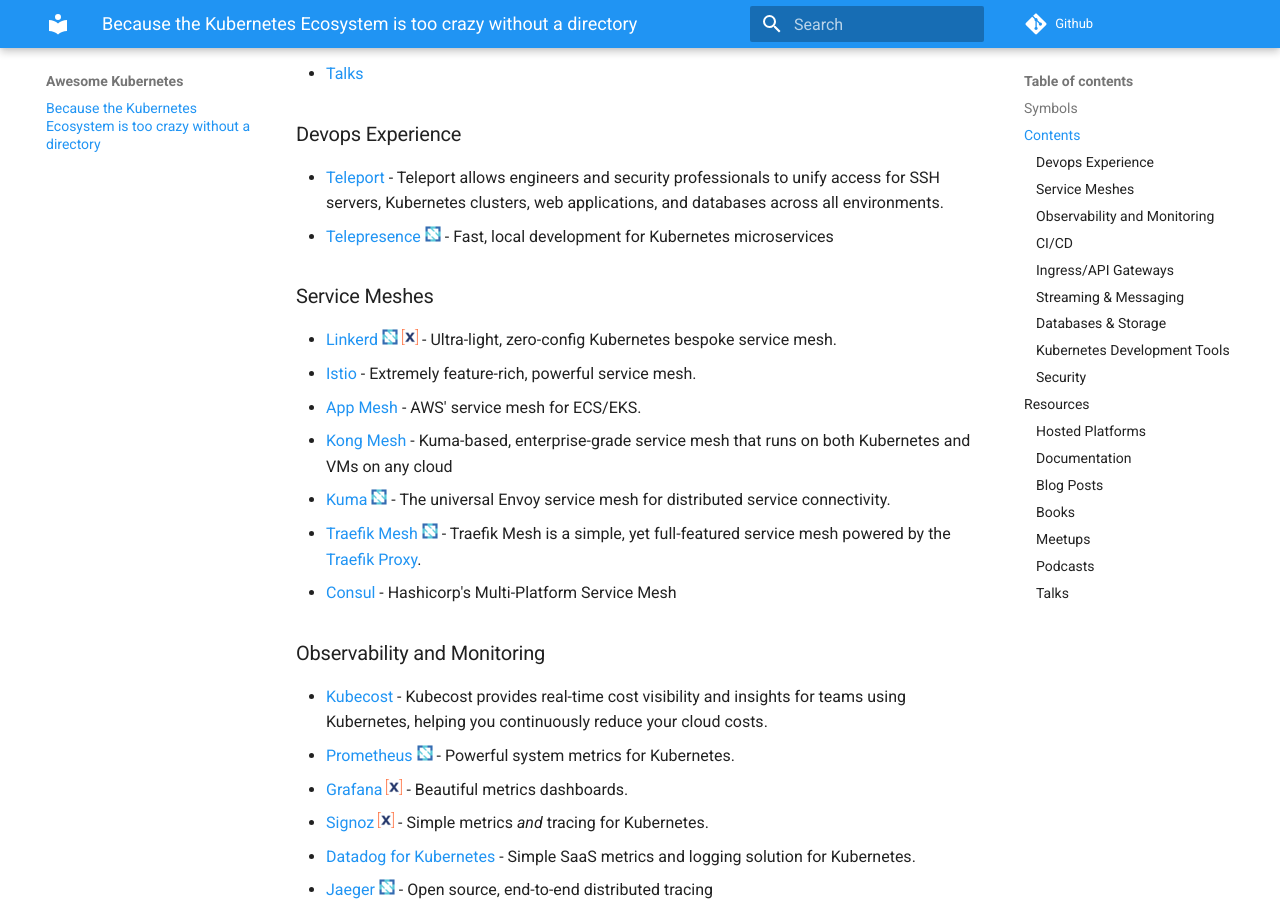
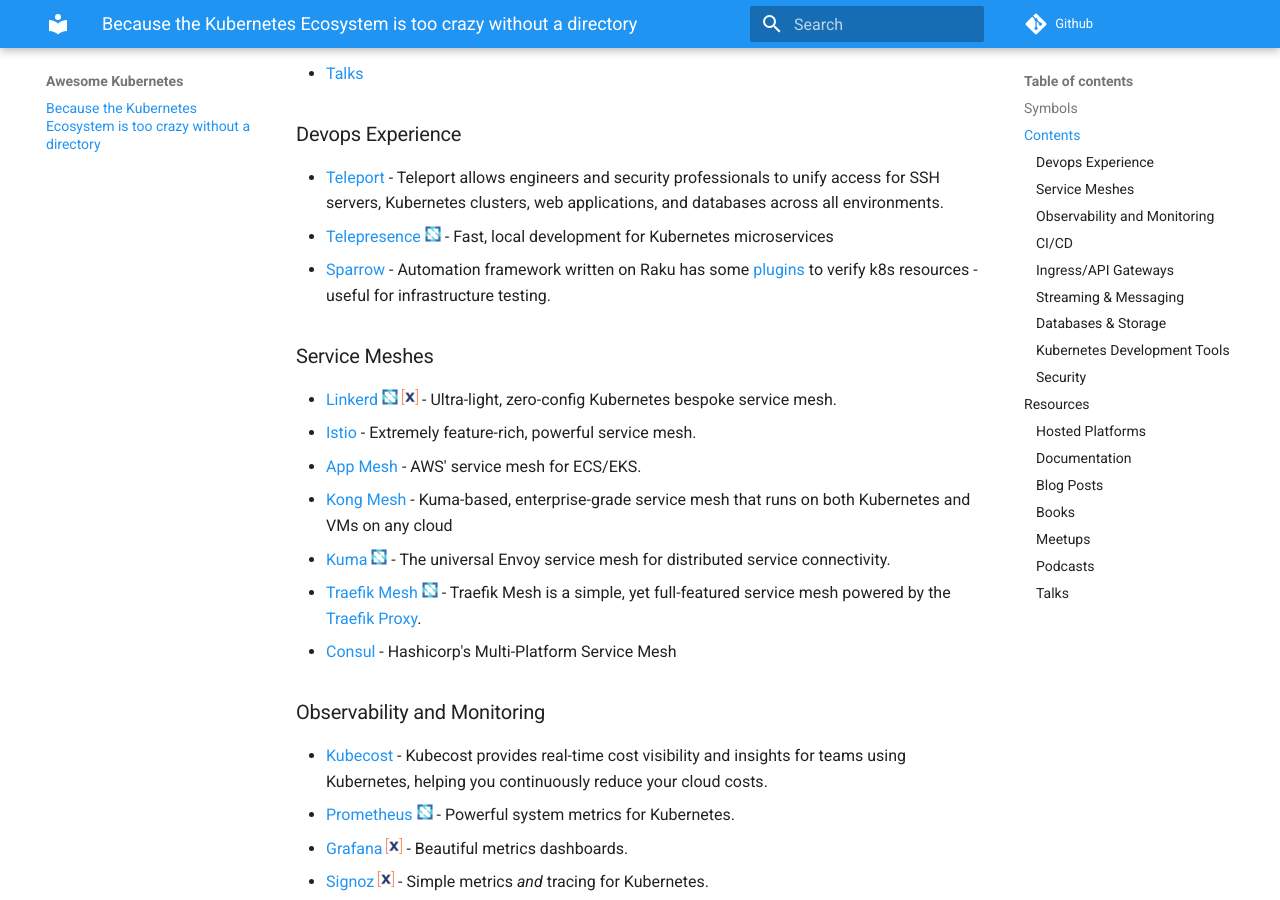
Before and after one commit to run-x/awesome-kubernetes, an MkDocs documentation site: the page built from docs/README.md, in a window 1280 px wide and 900 px high, scrolled down 993 px. Built offline with MkDocs 1.6.1 and Material for MkDocs 9.7.7, drawn with Linux system fonts in a browser that asks for light colours; comment, search, counter and statistics services are not loaded.

Commit message:
mention Sparrow

```diff
--- a/docs/README.md
+++ b/docs/README.md
@@ -33,6 +33,7 @@
 ### Devops Experience
 - [Teleport](https://github.com/gravitational/teleport) - Teleport allows engineers and security professionals to unify access for SSH servers, Kubernetes clusters, web applications, and databases across all environments.
 - [Telepresence](https://www.telepresence.io/) ![cncf](media/cncf_symbol.png) - Fast, local development for Kubernetes microservices
+- [Sparrow](https://github.com/melezhik/Sparrow6) - Automation framework  written on Raku has some [plugins](http://sparrowhub.io/search?q=k8s) to verify k8s resources - useful for infrastructure testing.
 
 ### Service Meshes
 - [Linkerd](https://linkerd.io/) ![cncf](media/cncf_symbol.png)  ![runx](media/runx_symbol.png)  - Ultra-light, zero-config Kubernetes bespoke service mesh.
```
